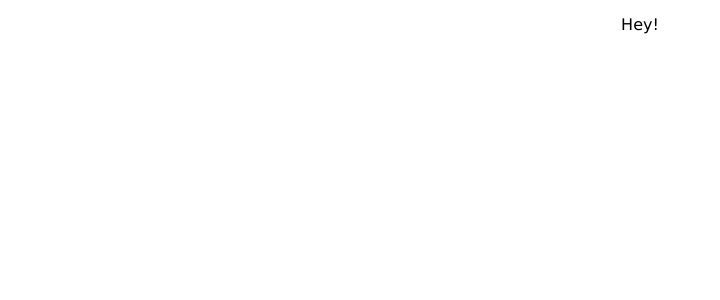
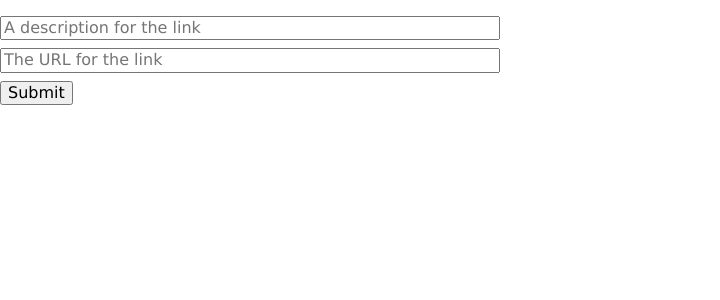
Before and after one commit to divyanshu-rawat/hackernews-clone, a React (Create React App) app: page / in a window 1280 px wide. Shown: the top 300 px of the page, without its empty margins (0-720 px from the left). Built offline with nearby package versions, Linux system fonts and the light colour scheme.

Commit message:
Added feature to do mutations on graphQL on apollo-server.

```diff
--- a/src/components/App.js
+++ b/src/components/App.js
@@ -1,6 +1,7 @@
 import React from 'react';
 import '../styles/App.css';
-
+import LinkList from './LinkList'
+import CreateLink from './CreateLink'
 
 /*
 
@@ -16,11 +17,7 @@
 */
 
 function App() {
-  return (
-    <div className="App">
-      <p>Hey!</p>
-    </div>
-  );
+  return <CreateLink />
 }
 
 export default App;
--- /dev/null
+++ b/src/components/CreateLink.js
@@ -0,0 +1,50 @@
+import React, { Component } from 'react'
+import { Mutation } from 'react-apollo'
+import gql from 'graphql-tag'
+
+const POST_MUTATION = gql`
+    mutation PostMutation($description: String!, $url: String!){
+        post(description: $description, url: $url) {
+            id
+            createdAt
+            url
+            description
+        }
+    }
+`
+
+class CreateLink extends Component {
+    state = {
+        description: '',
+        url: '',
+    }
+
+    render() {
+        const { description, url } = this.state
+        return (
+            <div>
+                <div className="flex flex-column mt3">
+                    <input
+                        className="mb2"
+                        value={description}
+                        onChange={e => this.setState({ description: e.target.value })}
+                        type="text"
+                        placeholder="A description for the link"
+                    />
+                    <input
+                        className="mb2"
+                        value={url}
+                        onChange={e => this.setState({ url: e.target.value })}
+                        type="text"
+                        placeholder="The URL for the link"
+                    />
+                </div>
+                <Mutation mutation={POST_MUTATION} variables={{ description, url }}>
+                    {postMutation => <button onClick={postMutation}>Submit</button>}
+                </Mutation>
+            </div>
+        )
+    }
+}
+
+export default CreateLink
```
